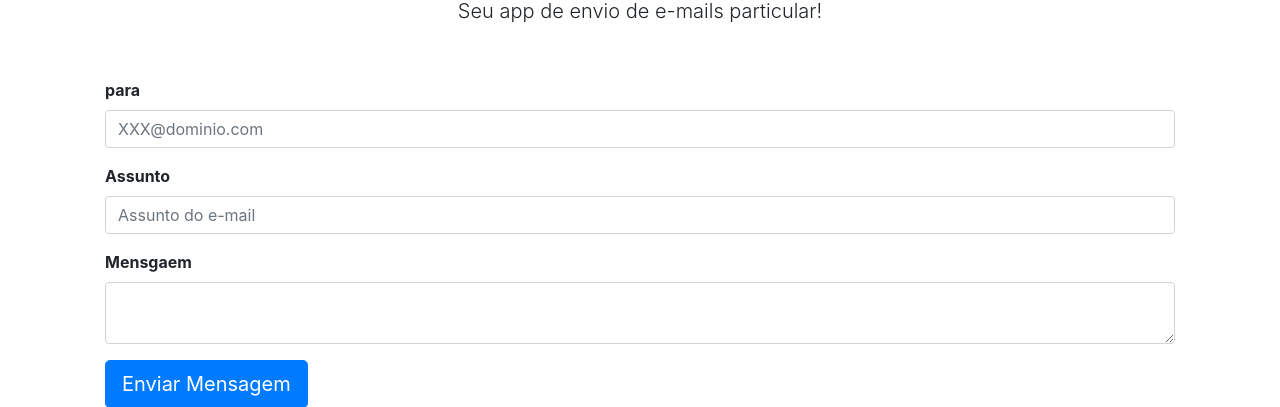
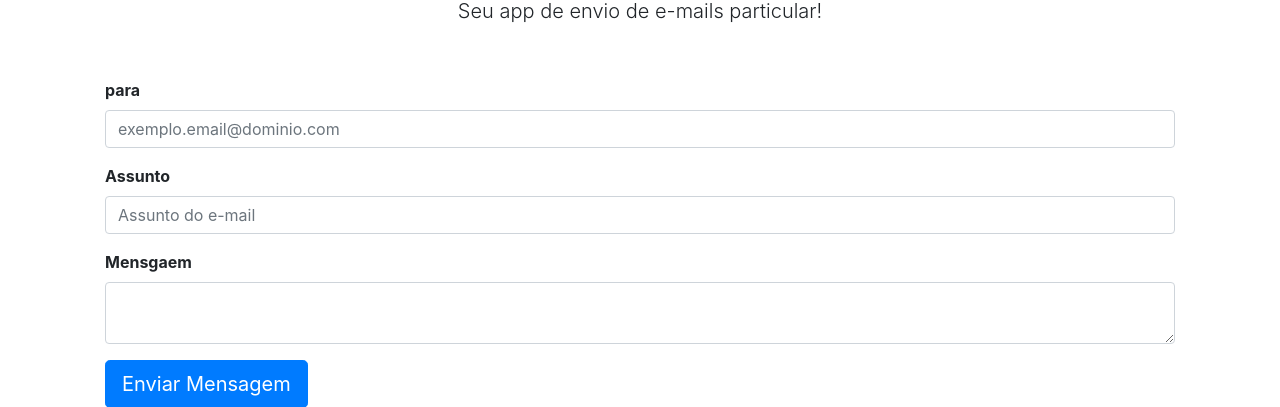
Before and after one commit to Lucasmassaroto1/estudos-php-oop, a PHP site: page /AppSendMail/index.php in a window 1280 px wide. Shown: the part 146-553 px from the top of the page. Run offline with PHP 8.4, Linux system fonts and the light colour scheme.

Commit message:
Aula 19 Concluido

```diff
--- a/AppSendMail/index.php
+++ b/AppSendMail/index.php
@@ -19,7 +19,7 @@
                     <form action="">
                         <div class="form-group">
                             <label for="para">para</label>
-                            <input type="text" id="para" class="form-control" placeholder="XXX@dominio.com">
+                            <input type="text" id="para" class="form-control" placeholder="exemplo.email@dominio.com">
                         </div>
                         <div class="form-group">
                             <label for="assunto">Assunto</label>
--- a/index.php
+++ b/index.php
@@ -623,7 +623,7 @@
     <!-- _____________AULA 18 APP SEND MAIL - INTRODUÇÃO____________ -->
     <!-- Concluido -->
     <!-- _____________AULA 19 APP SEND MAIL - INICIANDO PROJETO____________ -->
-
+    <!-- Concluido -->
     <!-- _____________AULA 20 APP SEND MAIL - ENVIANDO DADOS DO FRONT-END PARA O BACK-END VIA MÉTODO POST____________ -->
 
     <!-- _____________AULA 21 APP SEND MAIL - CRAINDO E INSTANCIANDO A CLASSE MENSAGEM____________ -->
```
